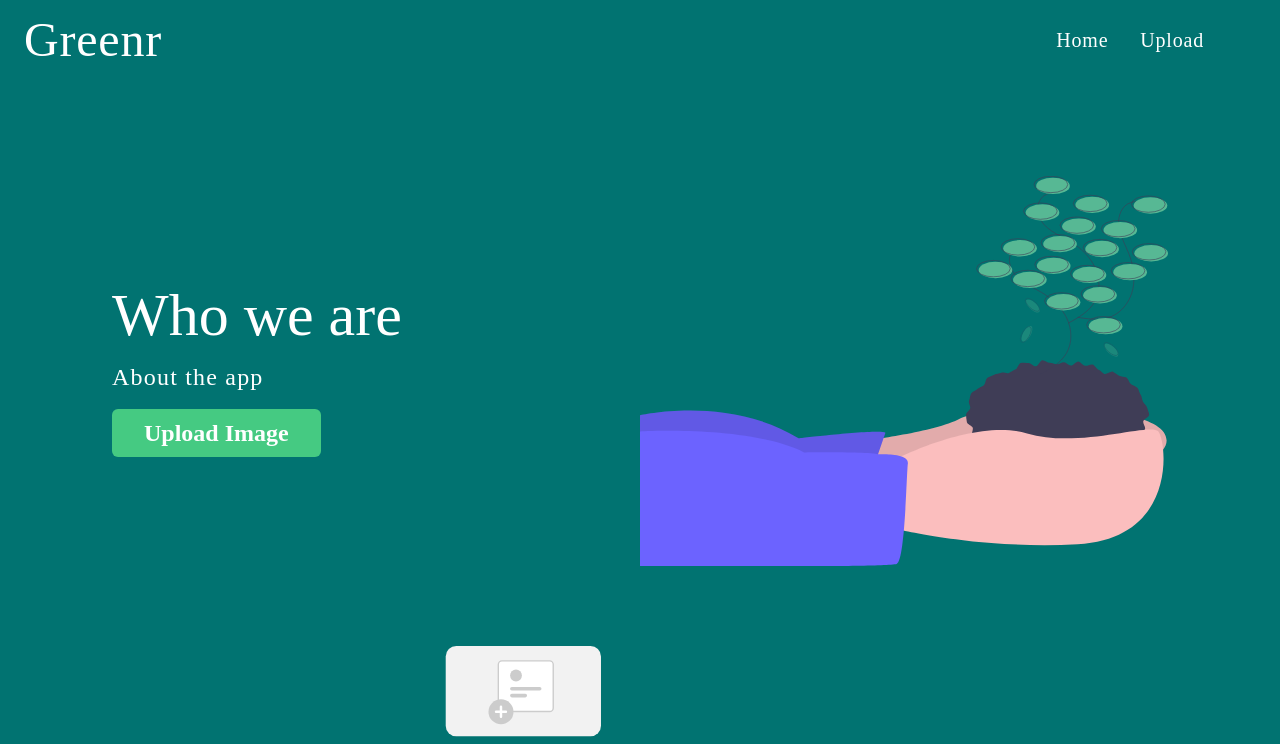
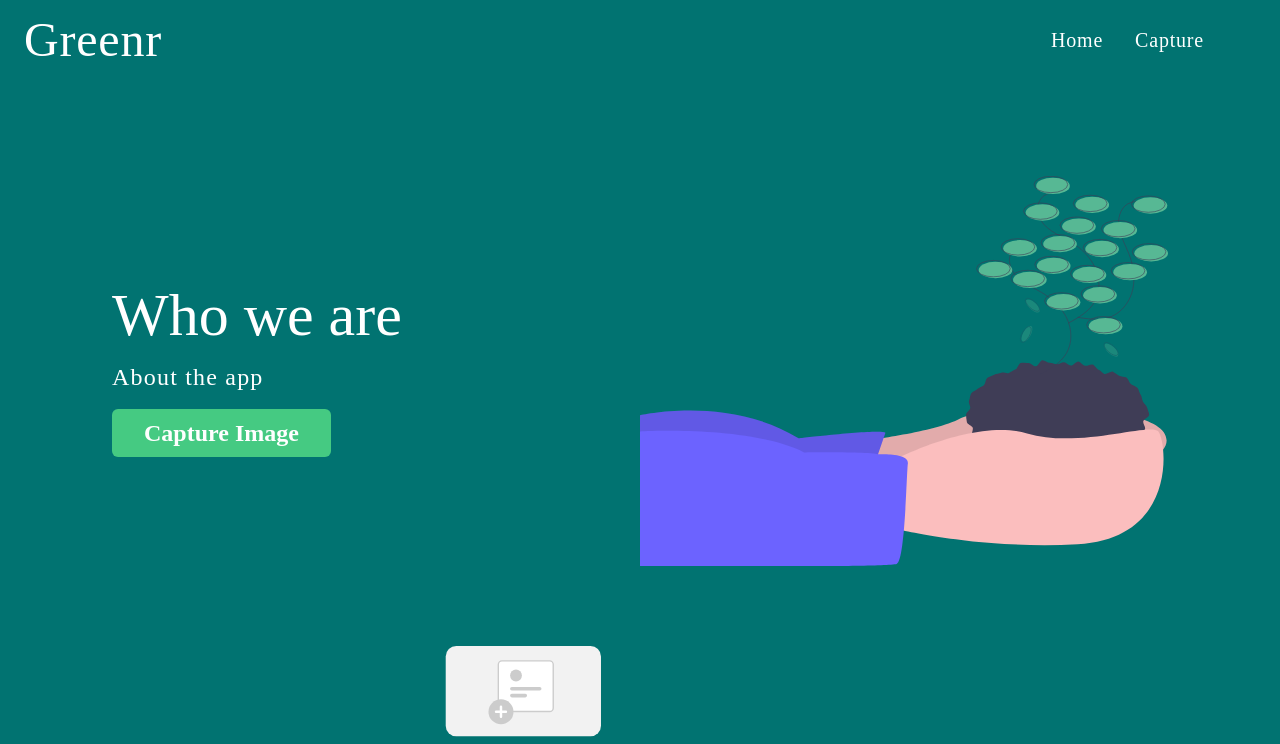
Before and after one commit to Harshal0902/DragonHacks-2022, a React (Create React App) app: page / in a window 1280 px wide. Shown: the top 744 px of the page. Built offline with nearby package versions, Linux system fonts and the light colour scheme.

Commit message:
✨ Add object clissification

```diff
--- a/src/components/Navbar.js
+++ b/src/components/Navbar.js
@@ -65,7 +65,7 @@ export default function Navbar() {
                         </Link>
 
                         <Link to="/upload">
-                            <span className="lg:inline-flex lg:w-auto w-full px-3 py-2 rounded items-center justify-center dark:hover:bg-navHover hover:bg-tertiary cursor-pointer text-white">Upload</span>
+                            <span className="lg:inline-flex lg:w-auto w-full px-3 py-2 rounded items-center justify-center dark:hover:bg-navHover hover:bg-tertiary cursor-pointer text-white">Capture</span>
                         </Link>
 
                     </div>
--- a/src/pages/Home.js
+++ b/src/pages/Home.js
@@ -13,7 +13,7 @@ export default function Home() {
                     <p className='text-xl md:text-2xl py-4 tracking-wider'>About the app</p>
 
                     <Link to="/upload">
-                        <button className='bg-primary font-semibold py-2 px-8 rounded-md text-xl md:text-2xl'>Upload Image</button>
+                        <button className='bg-primary font-semibold py-2 px-8 rounded-md text-xl md:text-2xl'>Capture Image</button>
                     </Link>
 
                 </div>
--- a/src/pages/Upload.js
+++ b/src/pages/Upload.js
@@ -1,4 +1,5 @@
-import React, { useRef, useEffect } from "react"
+import React, { useRef, useEffect, useState } from "react"
+import * as tf from "@tensorflow/tfjs";
 import * as cocossd from "@tensorflow-models/coco-ssd"
 import Webcam from "react-webcam"
 import { drawRect } from "../utilities/utilities";
@@ -40,6 +41,12 @@ function Uload() {
 
     useEffect(() => { runCoco() }, []);
 
+    const [dropdown, setDropDown] = React.useState(false);
+
+    const handleCLick = async () => {
+        setDropDown(!dropdown);
+    };
+
     return (
         <div className="text-center font-montserrat">
             <header className="min-h-screen flex flex-col items-center justify-center text-white text-2xl">
@@ -74,6 +81,13 @@ function Uload() {
                     }}
                 />
             </header>
+
+            <div className="-mt-28">
+                <button className='bg-primary text-xl px-4 py-2 rounded-md font-semibold' onClick={handleCLick}>Capture</button>
+                {dropdown && (
+                    <div className="py-2 text-lg text-white">The item is recyclable</div>
+                )}
+            </div>
         </div>
     );
 }
```
